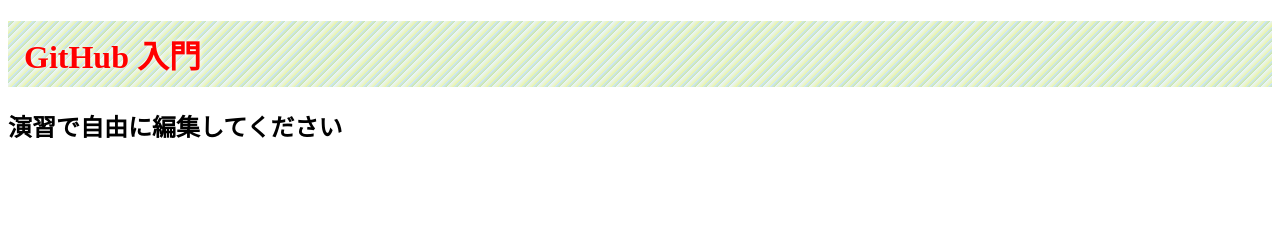
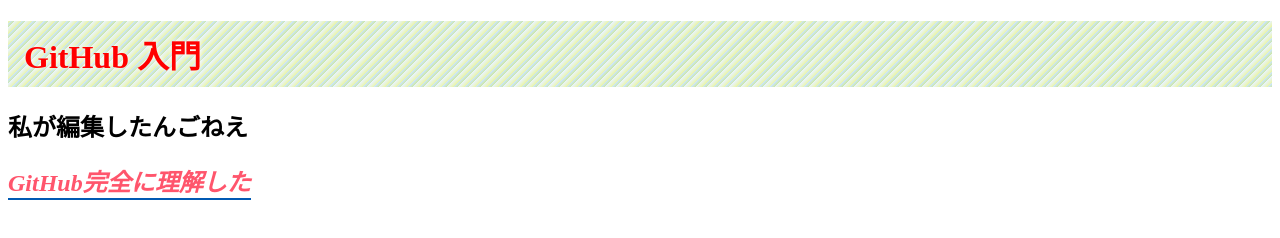
Before and after one commit to tamoooon/github_ws_2, a plain HTML site: page index.html in a window 1280 px wide. Drawn offline with Linux system fonts and the light colour scheme.

Commit message:
編集したん互

```diff
--- a/index.html
+++ b/index.html
@@ -6,12 +6,12 @@
     <link rel="stylesheet" type="text/css" href="src/styles.css">
   <body>
     <h1>GitHub 入門</h1>
-    <h2>演習で自由に編集してください</h2>
+    <h2>私が編集したんごねえ</h2>
 
     <!-- 変更箇所に困ったら下記のコメントアウトを外してください -->
     <!--<div id="target">ここをクリックするとアラート発生</div>-->
 
-    <!--<div id="ok">GitHub完全に理解した</div>-->
+    <div id="ok">GitHub完全に理解した</div>
 
     <script src="./src/index.js"></script>
   </body>
```
